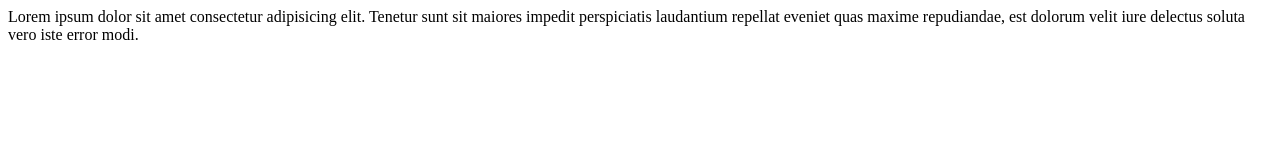
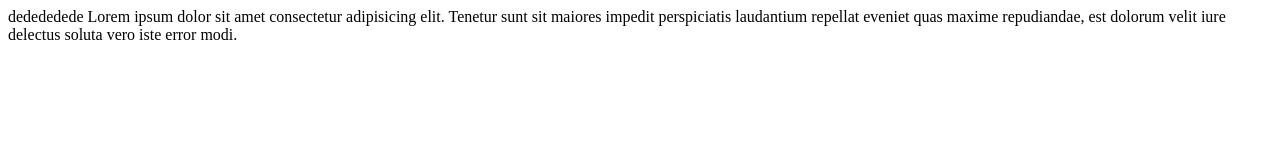
Before and after one commit to zakaria-webdev/testgit, a plain HTML site: page index.html in a window 1280 px wide. Drawn offline with Linux system fonts and the light colour scheme.

Commit message:
first colliDDt

```diff
--- a/index.html
+++ b/index.html
@@ -5,7 +5,7 @@
     <meta name="viewport" content="width=device-width, initial-scale=1.0">
     <title>Document</title>
 </head>
-<body>
+<body>dedededede
     Lorem ipsum dolor sit amet consectetur adipisicing elit. Tenetur sunt sit maiores impedit perspiciatis laudantium repellat eveniet quas maxime repudiandae, est dolorum velit iure delectus soluta vero iste error modi.
 </body>
 </html>
```
